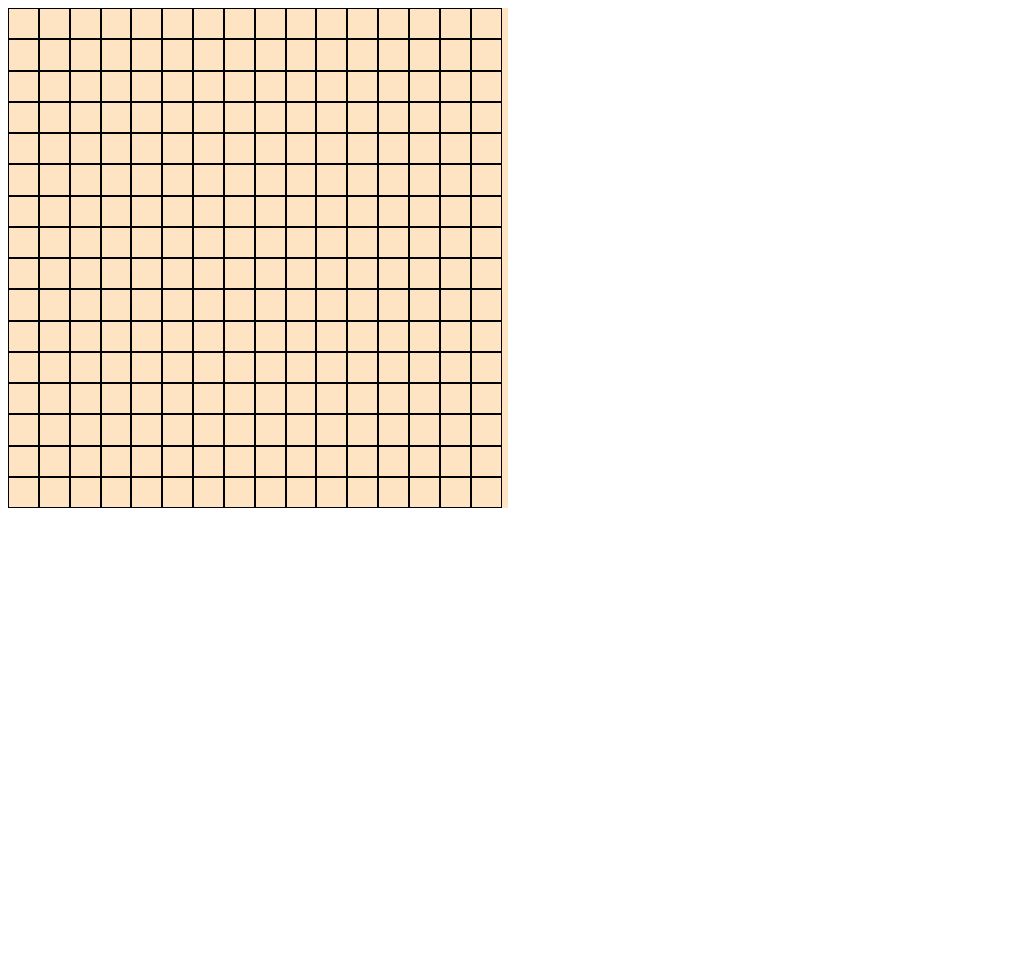
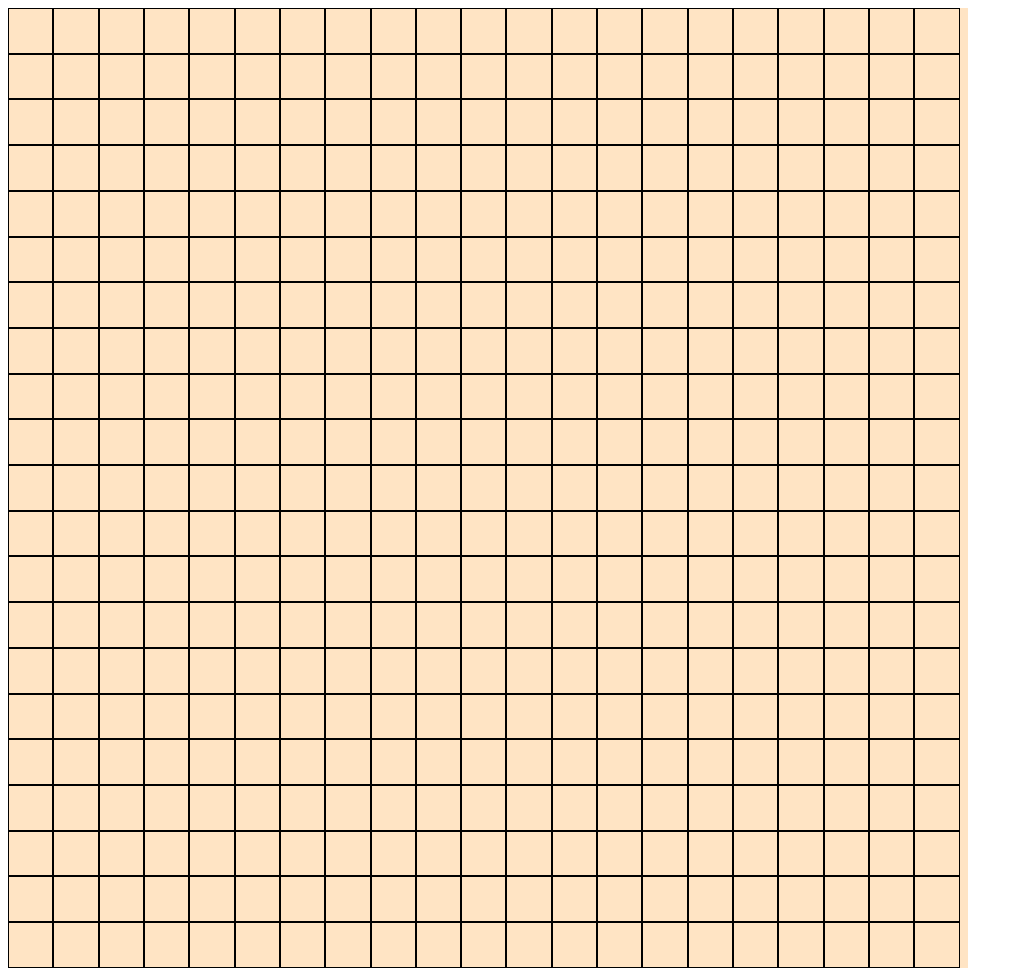
Before and after one commit to DariuszWasik/eatch-a-sketch, a plain HTML site: page index.html in a window 1280 px wide. Shown: the whole page, without its empty margins (0-1023 px from the left). Before the commit the page ends 800 px from the top, so only its background shows below. Drawn offline with Linux system fonts and the light colour scheme.

Commit message:
create variable for div damiension and side dimensions (how many sqares we want

```diff
--- a/script.js
+++ b/script.js
@@ -1,15 +1,16 @@
 // create webpage with 16x16 grid of square divs
 
 const mainDiv = document.querySelector("#mainDiv");
-
-for (let i=0; i<16*16; i++) {
+const sideDimension = 21;
+for (let i=0; i<sideDimension*sideDimension; i++) {
     var square = document.createElement("div");
     square.className = "sqr";
     square.style.border = "1px solid black"
     // square.style.display = "flex"
-    square.style.width = `${(mainDiv.offsetWidth/16)-2.4}px`
+    square.style.width = `${(mainDiv.offsetWidth/sideDimension)-2.4}px`
     mainDiv.appendChild(square);
 }
 
-console.log("ss", mainDiv.offsetWidth)
-console.log("ss", square.offsetWidth)
+
+console.log("div dimension", mainDiv.offsetWidth)
+console.log("square dimension", square.offsetWidth)
--- a/style.css
+++ b/style.css
@@ -1,6 +1,6 @@
 #mainDiv {
-    width: 500px;
-    height: 500px;
+    width: 960px;
+    height: 960px;
     background-color: bisque;
     display: flex;
     flex-wrap: wrap;
```
